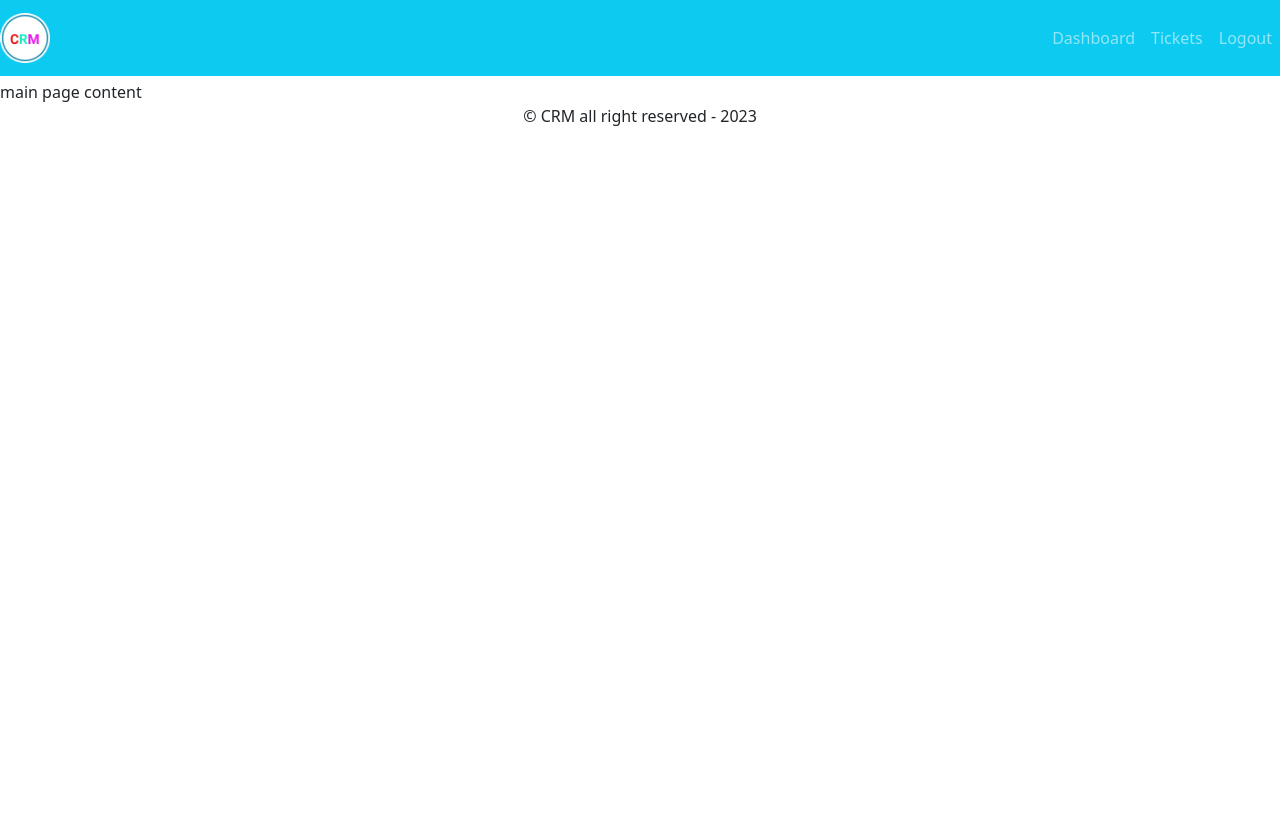
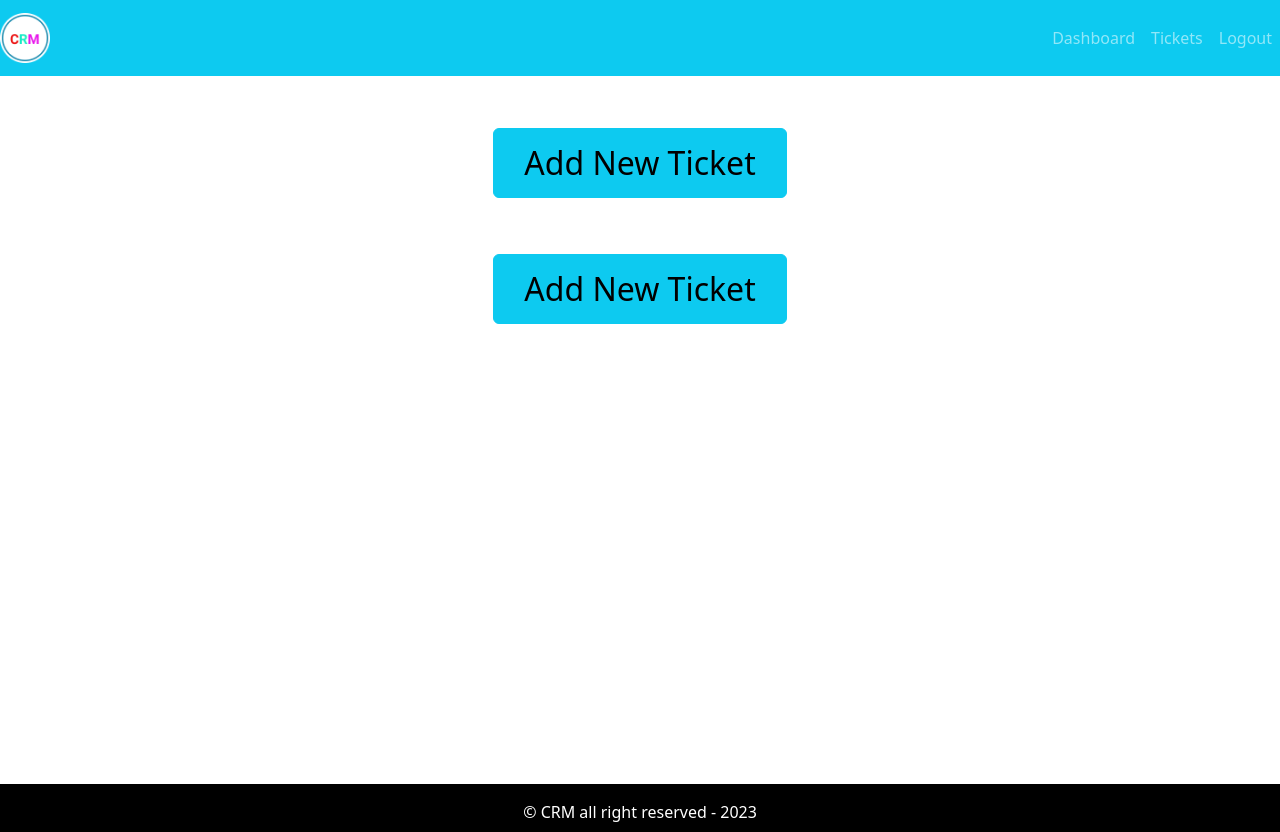
Before and after one commit to RemyaManoharan/crm-frontend, a React (Create React App) app: page / in a window 1280 px wide. Before the commit the page ends 800 px from the top, so only its background shows below. Built offline with nearby package versions, Linux system fonts and the light colour scheme.

Commit message:
dashboard on progress

```diff
--- a/src/App.css
+++ b/src/App.css
@@ -11,7 +11,11 @@ header {
 }
 main {
     grid-area: main;
+    min-height: 88vh;
 }
 footer {
     grid-area: footer;
+    background: black;
+    padding: 1rem;
+    color:white;
 }
--- a/src/App.js
+++ b/src/App.js
@@ -2,12 +2,16 @@ import "./App.css";
 import { Button } from "react-bootstrap";
 import Entry from "./page/entry/Entry.page";
 import Defaultlayout from "./layout/Defaultlayout";
+import DashboardPage from "./page/dashboard/DashboardPage";
+
 
 function App() {
   return (
     <div className="App">
       {/* <Entry /> */}
-      <Defaultlayout/>
+      <Defaultlayout>
+        <DashboardPage/>
+        </Defaultlayout>
     </div>
   );
 }
--- a/src/layout/Defaultlayout.js
+++ b/src/layout/Defaultlayout.js
@@ -2,13 +2,13 @@ import React from "react";
 import Header from "./partials/Header";
 import Footer from "./partials/Footer";
 
-const Defaultlayout = () => {
+const Defaultlayout = ({ children }) => {
   return (
     <div className="default-layout">
       <header className="header">
         <Header />
       </header>
-      <main className="main">main page content</main>
+      <main className="main">{children}</main>
       <footer className="footer">
         <Footer />
       </footer>
--- /dev/null
+++ b/src/page/dashboard/DashboardPage.js
@@ -0,0 +1,22 @@
+import React from 'react';
+import {Container,Row, Col,Button} from 'react-bootstrap'
+
+const DashboardPage = () => {
+  return (
+    <Container>
+        <Row>
+           <Col className='text-center mt-5 mb-2'>
+<Button variant='info' style={{'font-size': '2rem', padding:"10px 30px"}}> Add New Ticket</Button>
+           </Col>
+        </Row>
+        <Row>
+           <Col className='text-center mt-5 mb-2'>
+<Button variant='info' style={{'font-size': '2rem', padding:"10px 30px"}}> Add New Ticket</Button>
+           </Col>
+        </Row>
+
+    </Container>
+  )
+}
+
+export default DashboardPage
```
